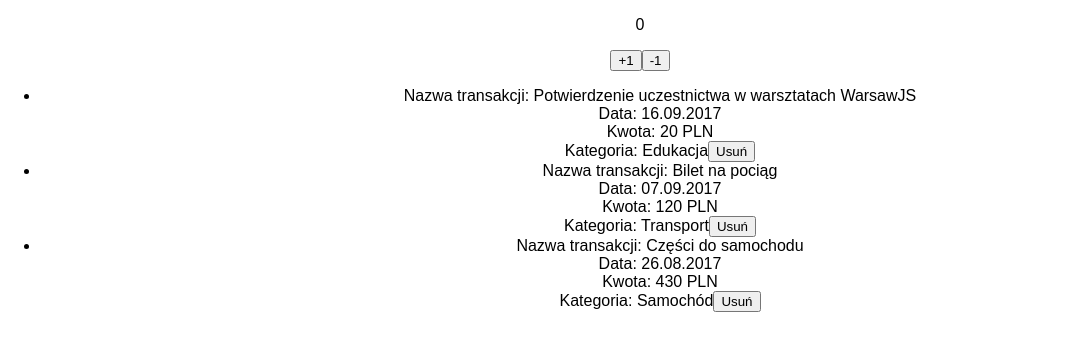
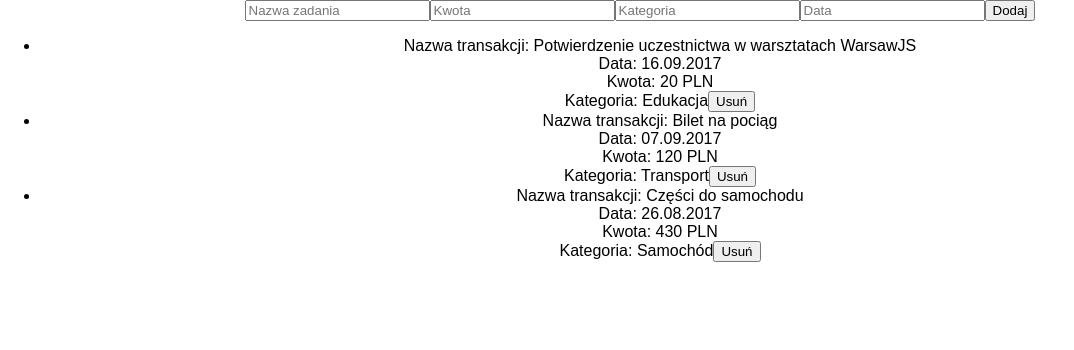
Before and after one commit to Dzieni/warsawjs-workshop-10-budget, a React (Create React App) app: page / in a window 1280 px wide. Shown: the top 350 px of the page, without its empty margins (0-1074 px from the left). Built offline with nearby package versions, Linux system fonts and the light colour scheme.

Commit message:
step #4 - adding transactions

```diff
--- a/src/App.js
+++ b/src/App.js
@@ -1,11 +1,12 @@
 import React, { Component } from 'react';
 import './App.css';
-import { Counter, TransactionList } from './components';
+import { TransactionList, TransactionForm } from './components';
 
 class App extends Component {
   constructor(props) {
     super(props);
     this.removeTransactionCardById = this.removeTransactionCardById.bind(this);
+    this.addTransactionCard = this.addTransactionCard.bind(this);
   }
   state = {
     transactions: [
@@ -39,12 +40,19 @@ class App extends Component {
       })
     });
   }
+  addTransactionCard(transaction) {
+    const newTransactions = this.state.transactions;
+    transaction.id = newTransactions[newTransactions.length-1].id+1;
+    newTransactions.push(transaction);
+    this.setState({
+      transactions: newTransactions
+    });
+  }
   render() {
     const transactions = this.state.transactions;
     return (
       <div className="App">
-        <Counter />
-
+        <TransactionForm addCardFunction={this.addTransactionCard} />
         <TransactionList list={transactions} removeCardFunction={this.removeTransactionCardById} />
       </div>
     );
--- /dev/null
+++ b/src/components/TransactionForm.js
@@ -0,0 +1,33 @@
+import React, { Component } from 'react';
+
+class TransactionForm extends Component {
+  constructor(props) {
+    super(props);
+
+    this.handleChange = this.handleChange.bind(this);
+    this.handleSubmit = this.handleSubmit.bind(this);
+  }
+  handleSubmit(event) {
+    this.props.addCardFunction(this.state);
+    event.preventDefault();
+  }
+  handleChange(event) {
+    const target = event.target;
+    this.setState({
+      [target.name]: target.value
+    });
+  }
+  render() {
+    return (
+      <form onSubmit={this.handleSubmit} onChange={this.handleChange}>
+        <input type="text" name="description" placeholder="Nazwa zadania" />
+        <input type="number" name="value" placeholder="Kwota" />
+        <input type="text" name="category" placeholder="Kategoria" />
+        <input type="text" name="date" placeholder="Data" />
+        <button type="submit">Dodaj</button>
+      </form>
+    );
+  }
+}
+
+export default TransactionForm;
--- a/src/components/index.js
+++ b/src/components/index.js
@@ -1,9 +1,11 @@
 import Counter from './Counter.js';
 import TransactionCard from './TransactionCard.js';
 import TransactionList from './TransactionList.js';
+import TransactionForm from './TransactionForm.js';
 
 export {
   Counter,
   TransactionCard,
-  TransactionList
+  TransactionList,
+  TransactionForm,
 };
```
